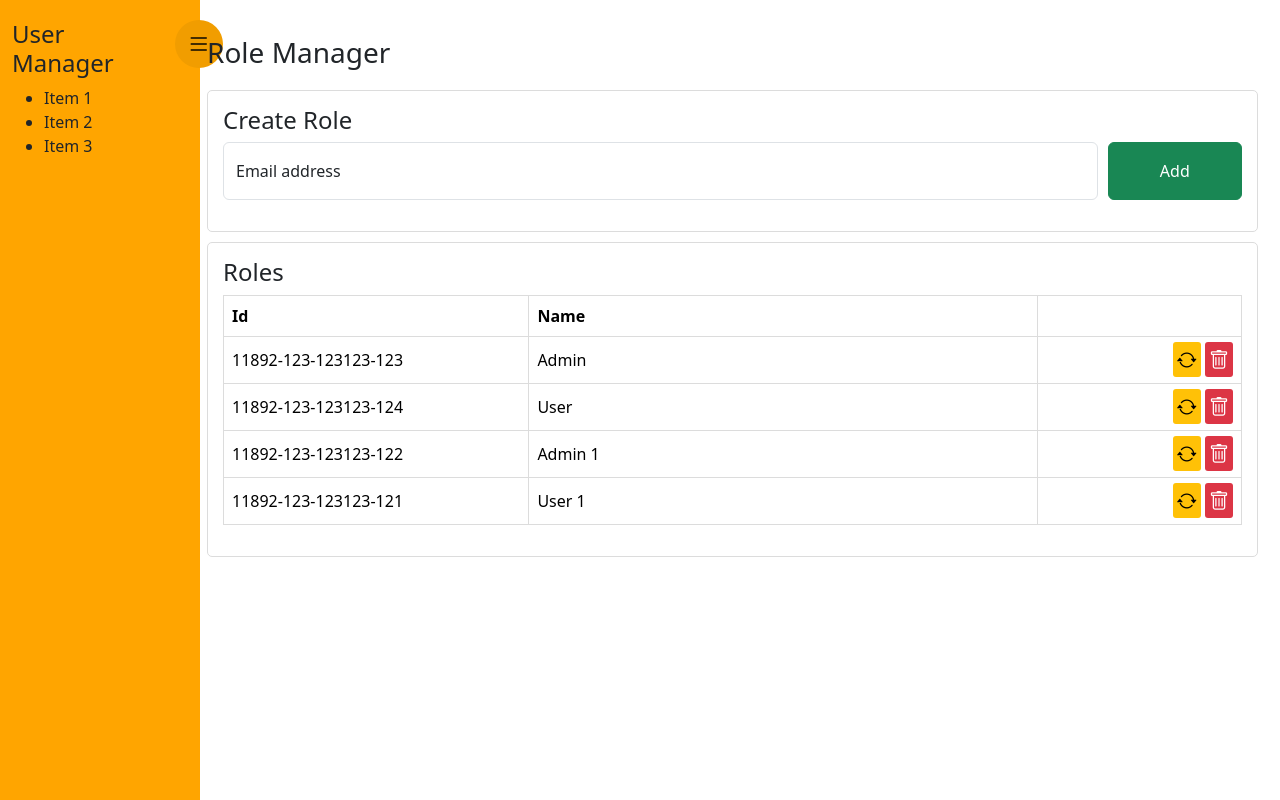
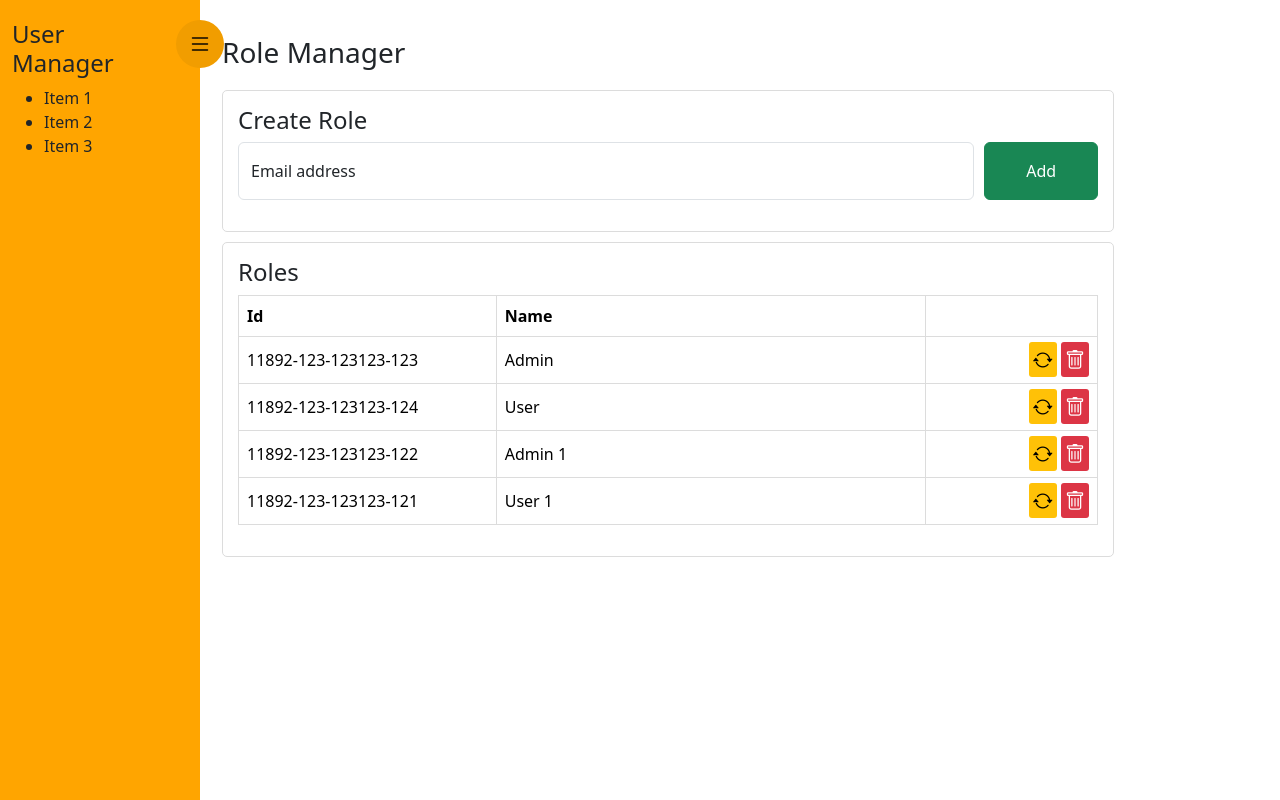
Before and after one commit to AleksandarTulic/User-Manager, a React (Create React App) app in the folder Frontend/um-ui/: page / in a window 1280 px wide. Built offline with nearby package versions, Linux system fonts and the light colour scheme; the HTML template or start-up script is replaced by a standard one.

Commit message:
header.js updated

```diff
--- a/Frontend/um-ui/src/components/common/Header/Header.js
+++ b/Frontend/um-ui/src/components/common/Header/Header.js
@@ -1,14 +1,32 @@
+import { useRef, useState } from 'react';
 import './Header.css';
 
 function Header(){
+    const [flagVisability, setFlagVisability] = useState('');
+    const [buttonStyle, setButtonStyle] = useState('');
+    const sidebarRef = useRef(null);
+
+    function showHideSidebar(){
+        setFlagVisability(flagVisability === '' ? 'sidebar-none' : '');
+
+        if (flagVisability !== ''){
+
+            setButtonStyle('sidebar-button-disabled');
+
+            setTimeout(() => {
+                setButtonStyle('');
+            }, 500);
+        }
+    }
+
     return (
-        <div id='sidebar'>
+        <div id='sidebar' className={flagVisability} ref={sidebarRef}>
             <div id='sidebar-header' className='row'>
                 <div id='sidebar-header-title' className='col-sm-10'>
                     <h4>User Manager</h4>
                 </div>
                 <div className='col-sm-2'>
-                    <button className='btn btn-warning' id='sidebar-button'>
+                    <button className={'btn btn-warning ' + buttonStyle} id='sidebar-button' onClick={showHideSidebar}>
                         <i class="bi bi-list"></i>
                     </button>
                 </div>
--- a/Frontend/um-ui/src/index.css
+++ b/Frontend/um-ui/src/index.css
@@ -33,9 +33,24 @@
 #sidebar{
     height: 100vh;
     background-color: orange;
-    width: 15%;
-    min-width: 200px;
+    width: max(15%, 200px);
     transition: width 0.5s linear;
+}
+
+.sidebar-none{
+    width: 0% !important;
+    padding: 0px !important;
+}
+
+.sidebar-none #sidebar-header-title, .sidebar-none #sidebar-body{
+    display: none !important;
+}
+
+.sidebar-none #sidebar-button{
+    position: fixed;
+    left: 10px;
+    top: 20px;
+    opacity: 0.65;
 }
 
 #sidebar-header{
@@ -45,11 +60,16 @@
 #sidebar-button{
     font-size: 24px;
     border-radius: 50%;
-    position: relative;
-    top: 0px;
-    left: -4px;
+    position: fixed;
+    top: 20px;
+    left: calc(max(15%, 200px) - 24px);
     background-color: rgb(241, 157, 0);
     border: none;
+    transition: left 0.5s linear;
+}
+
+.sidebar-button-disabled{
+    display: none;
 }
 
 #sidebar-button:hover{
@@ -72,6 +92,14 @@
     }
 
     #sidebar-body{
+        display: none;
+    }
 
+    #body{
+        width: 100% !important;
     }
 }
+
+#body{
+    width: calc(75% - 24px);
+}
--- a/Frontend/um-ui/src/routes/Role/Role.js
+++ b/Frontend/um-ui/src/routes/Role/Role.js
@@ -27,7 +27,7 @@ function Role(){
     }, []);
 
     return (
-        <div class="col-sm-12 py-3" id="um-right">
+        <div class="col-sm-12 py-3" id="body">
             <h3 style={{marginLeft: '10px', marginTop: '20px', marginBottom: '20px'}}>Role Manager</h3>
             <div className='um-box'>
                 <h4>Create Role</h4>
```
Also changed, not shown: 1 other file (tests, documents, lock files or other folders).
